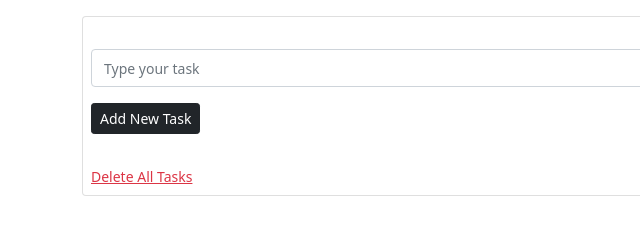
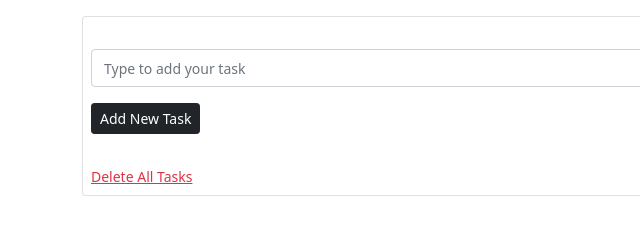
Before and after one commit to samvaidya961/js, a browser extension: page todo/localstorage.html in a window 1280 px wide. Shown: the full height of the page, 0-640 px from the left. Drawn offline with nearby package versions, Linux system fonts and the light colour scheme.

Commit message:
Add files via upload

```diff
--- a/todo/localstorage.html
+++ b/todo/localstorage.html
@@ -33,7 +33,7 @@
         <div class="card p-2">
             <div class="row mt-4 mb-3">
                 <div class="mb-3">
-                    <input id="taskEl" class="form-control" type="text" placeholder="Type your task">
+                    <input id="taskEl" class="form-control" type="text" placeholder="Type to add your task">
                 </div>
                 <div class="">
                     <button id="btnEl" class="btn btn-dark btn-sm">Add New Task</button>
```
